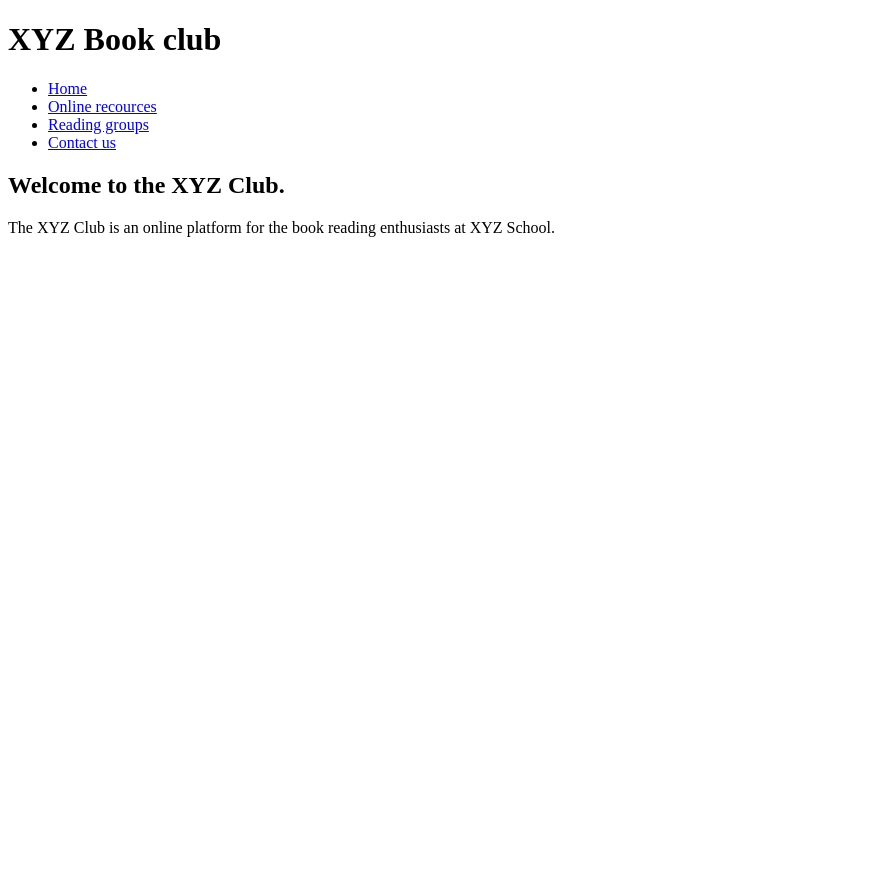
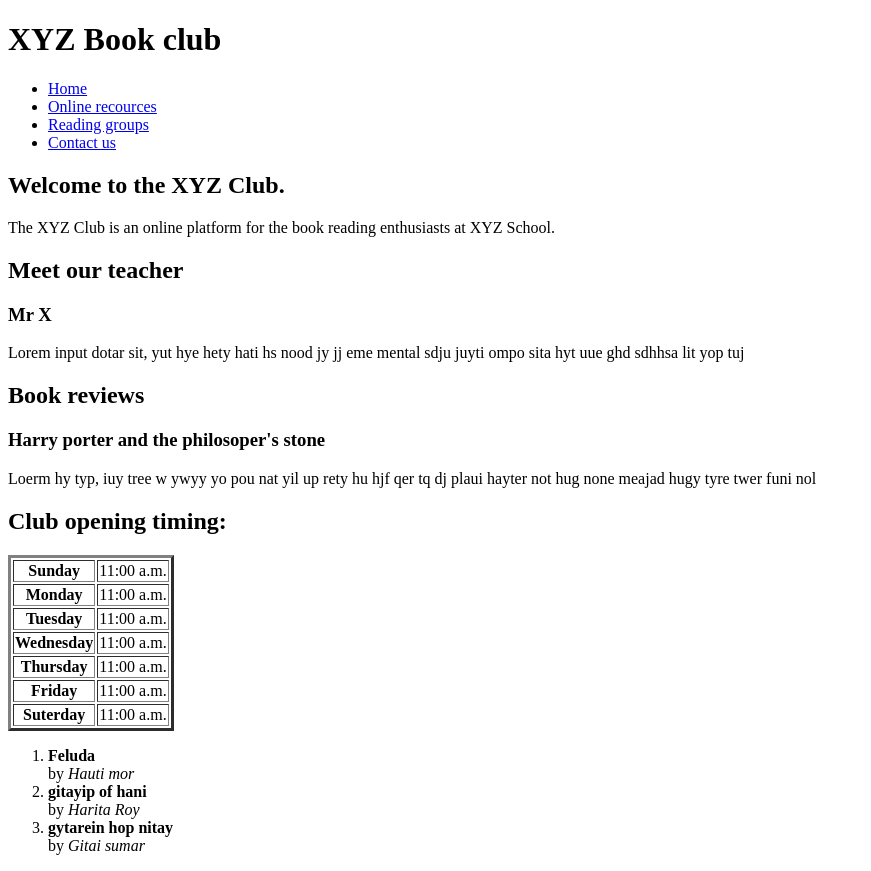
Before and after one commit to Afif-Tahsin1/Link_list_tables, a plain HTML site: page acp.html in a window 1280 px wide. Shown: the whole page, without its empty margins (0-871 px from the left). Before the commit the page ends 800 px from the top, so only its background shows below. Drawn offline with Linux system fonts and the light colour scheme.

Commit message:
acp done

```diff
--- a/acp.html
+++ b/acp.html
@@ -18,5 +18,51 @@
     <!--intro-->
     <h2>Welcome to the XYZ Club.</h2>
     <p>The XYZ Club is an online platform for the book reading enthusiasts at XYZ School.</p>
+    <!--content 1-->
+    <h2>Meet our teacher</h2>
+    <h3>Mr X</h3>
+    <p>Lorem input dotar sit, yut hye hety hati hs nood jy jj eme mental sdju juyti ompo sita hyt uue ghd sdhhsa lit yop tuj</p>
+    <!--Content 2-->
+    <h2>Book reviews</h2>
+    <h3>Harry porter and the philosoper's stone</h3>
+    <p>Loerm hy typ, iuy tree w ywyy yo pou nat yil up rety hu hjf qer tq dj plaui hayter not hug none meajad hugy tyre twer funi nol</p>
+    <!--table content-->
+    <h2>Club opening timing:</h2>
+    <table border = 3>
+        <tr>
+            <th>Sunday</th>
+            <td>11:00 a.m.</td>
+        </tr>
+        <tr>
+            <th>Monday</th>
+            <td>11:00 a.m.</td>
+        </tr>
+        <tr>
+            <th>Tuesday</th>
+            <td>11:00 a.m.</th>
+        </tr>
+        <tr>
+            <th>Wednesday</th>
+            <td>11:00 a.m.</th>
+        </tr>
+        <tr>
+            <th>Thursday</th>
+            <td>11:00 a.m.</th>
+        </tr>
+        <tr>
+            <th>Friday</th>
+            <td>11:00 a.m.</th>
+        </tr>
+        <tr>
+            <th>Suterday</th>
+            <td>11:00 a.m.</th>
+        </tr>
+    </table>
+    <!--Best selling sections-->
+    <ol>
+        <li><b>Feluda</b></li> by <em>Hauti mor</em>
+        <li><b>gitayip of hani</b></li>by <em>Harita Roy</em>
+        <li><b>gytarein hop nitay</b></li> by <em>Gitai sumar</em>
+    </ol>
 </body>
 </html>
```
